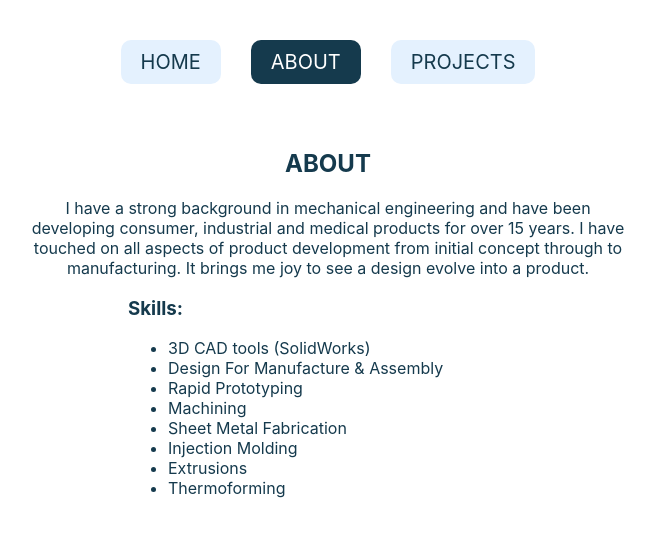
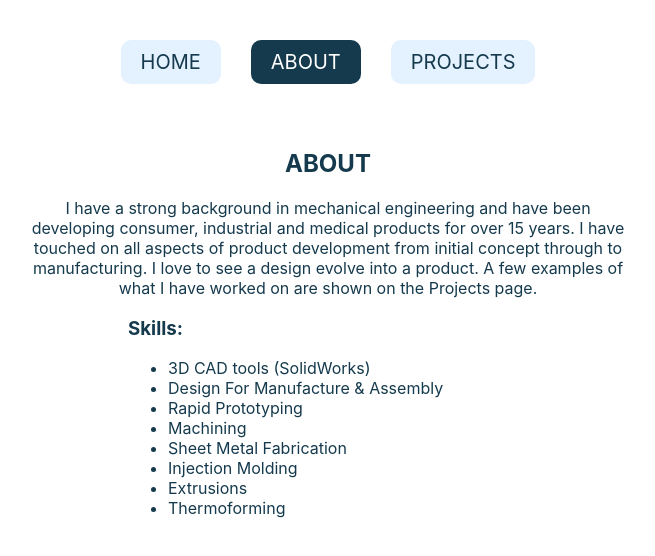
Before and after one commit to kerryoncoding/engineering-portfolio, a React (Create React App) app: page /about in a window 1280 px wide. Shown: the top 556 px of the page, without its empty margins (312-967 px from the left). Built offline with nearby package versions, Linux system fonts and the light colour scheme; data requests are answered from the project's data file.

Commit message:
adjusted text on about page

```diff
--- a/src/components/About.js
+++ b/src/components/About.js
@@ -4,7 +4,7 @@ function About(){
    return (
       <div className="about-container">
          <h2>ABOUT</h2>
-         <p>I have a strong background in mechanical engineering and have been developing consumer, industrial and medical products for over 15 years.  I have touched on all aspects of product development from initial concept through to manufacturing. It brings me joy to see a design evolve into a product.</p>
+         <p>I have a strong background in mechanical engineering and have been developing consumer, industrial and medical products for over 15 years.  I have touched on all aspects of product development from initial concept through to manufacturing. I love to see a design evolve into a product. A few examples of what I have worked on are shown on the Projects page.</p>
          <div className="skill-list">
             <h3>Skills:</h3>
             <ul>
```
